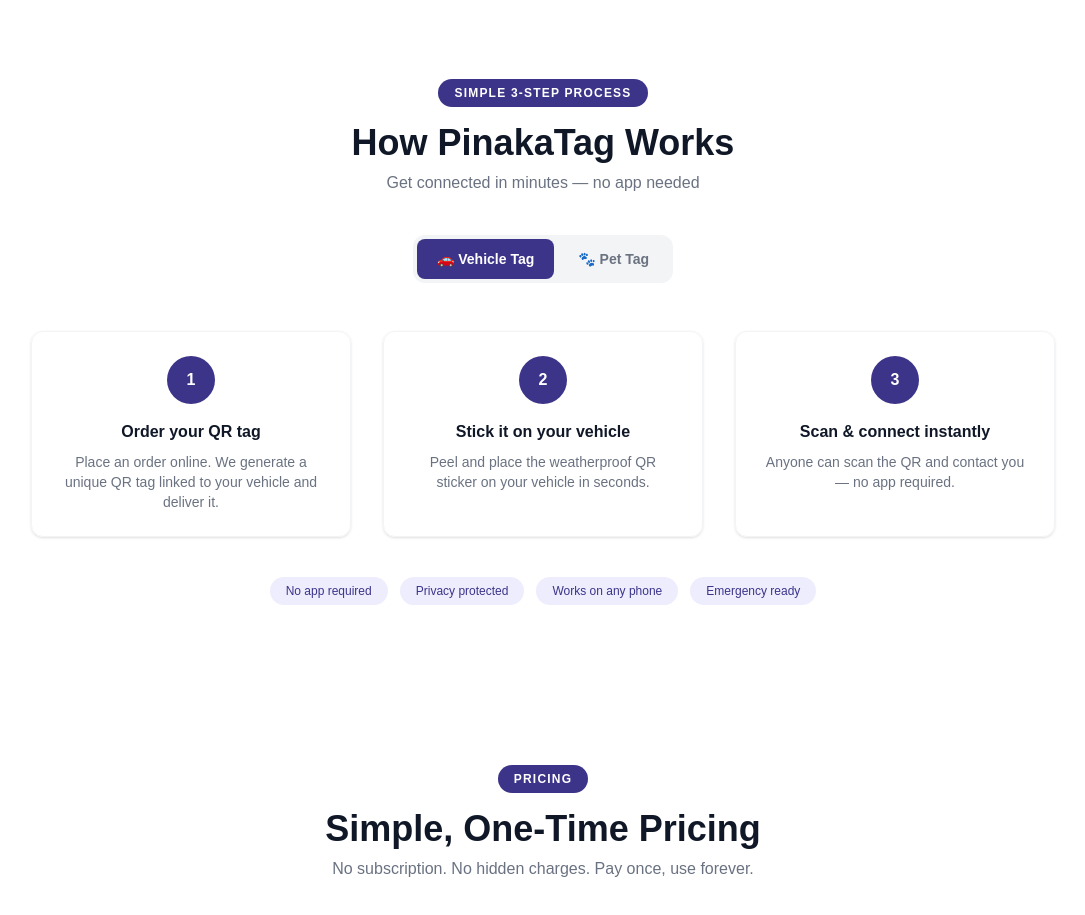
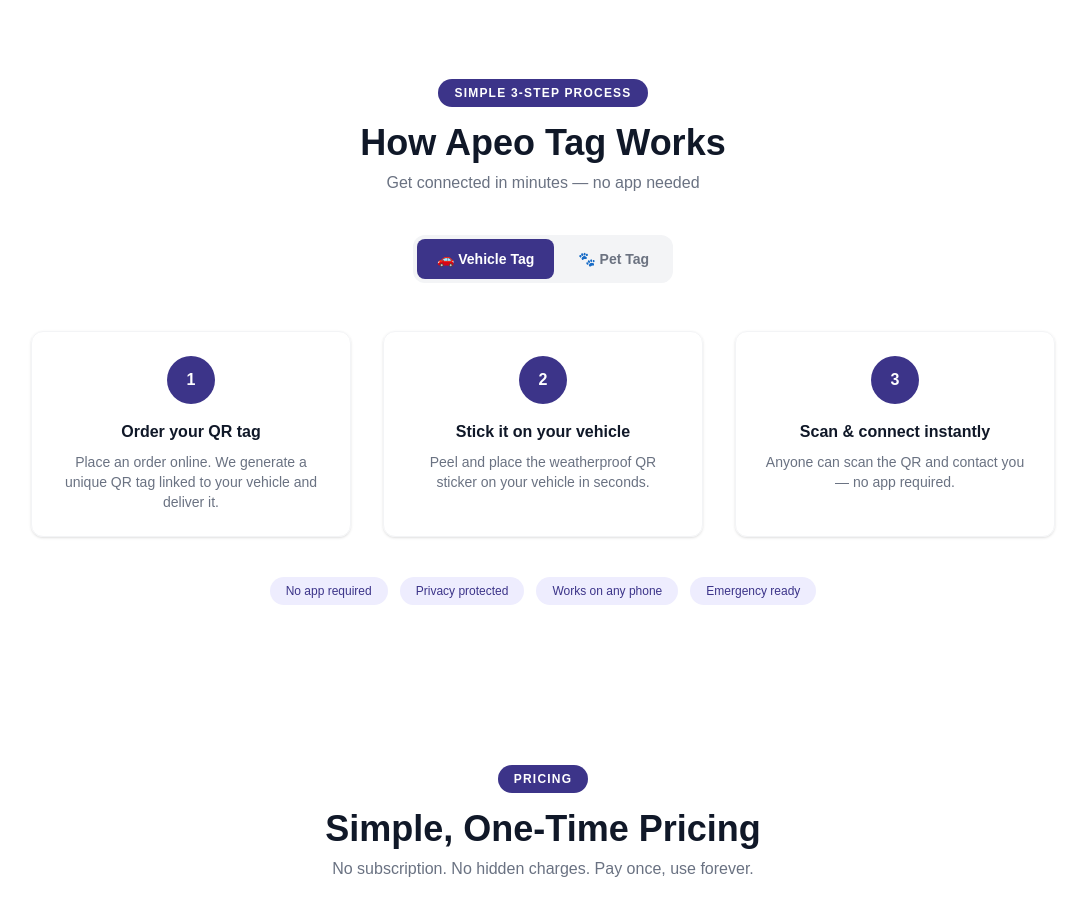
Before and after one commit to Eshantdudi/apeotag, a Next.js app: page / in a window 1280 px wide. Shown: the part 868-1783 px from the top of the page, without its empty margins (97-1182 px from the left). Built offline with nearby package versions, Linux system fonts and the light colour scheme.

Commit message:
how it works

```diff
--- a/app/components/HowItWorks.tsx
+++ b/app/components/HowItWorks.tsx
@@ -69,7 +69,7 @@ export default function HowItWorks() {
 
       {/* Heading */}
       <h2 className="text-4xl font-extrabold text-gray-900 mb-2">
-        How PinakaTag Works
+        How Apeo Tag Works
       </h2>
       <p className="text-gray-500 text-base mb-10">
         Get connected in minutes — no app needed
```
